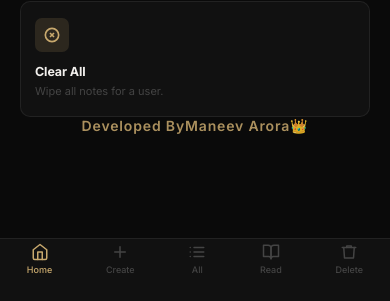
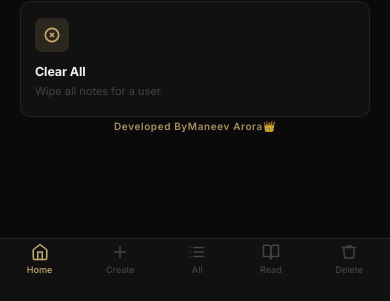
Before and after one commit to MANEEVAR1/Python-Projects, a Flask app: page / in a window 390 px wide. Shown: the part 874-1175 px from the top of the page. Run offline with Flask 3, Linux system fonts and the light colour scheme; some libraries are stand-ins or nearby versions; some web fonts are replaced.

Commit message:
Fixing Styles in List It Up Notes App

```diff
--- a/List_It_Up_NotesApp/templates/index.html
+++ b/List_It_Up_NotesApp/templates/index.html
@@ -1038,7 +1038,7 @@
     display: flex;
     align-items: center;
     justify-content: center;
-    font-size: 14px;
+    font-size: 12px;
     font-weight: 600;
     letter-spacing: 0.06em;
     color: var(--accent);
@@ -1063,7 +1063,7 @@
   /* On mobile the mobile-nav sits above byline — byline replaces its old strip */
   @media (max-width: 768px) {
     .mobile-nav { padding-bottom: calc(22px + env(safe-area-inset-bottom, 0px)); }
-    #byline     { bottom: 14vh; }
+    #byline     { bottom: 14vh; font-size: 10px }
     #toast      { bottom: calc(104px + env(safe-area-inset-bottom, 0px)); }
   }
 </style>
@@ -1072,7 +1072,7 @@
 
 <div id="loading-bar"></div>
 
-<div id="byline">Developed By <a href="https://www.linkedin.com/in/maneev-arora" target="_blank">Maneev Arora</a> 👑</div>
+<div id="byline">Developed By<a href="https://www.linkedin.com/in/maneev-arora" target="_blank"> Maneev Arora </a>👑</div>
 
 <!-- CONFIRM DIALOG -->
 <div class="overlay" id="overlay">
```
